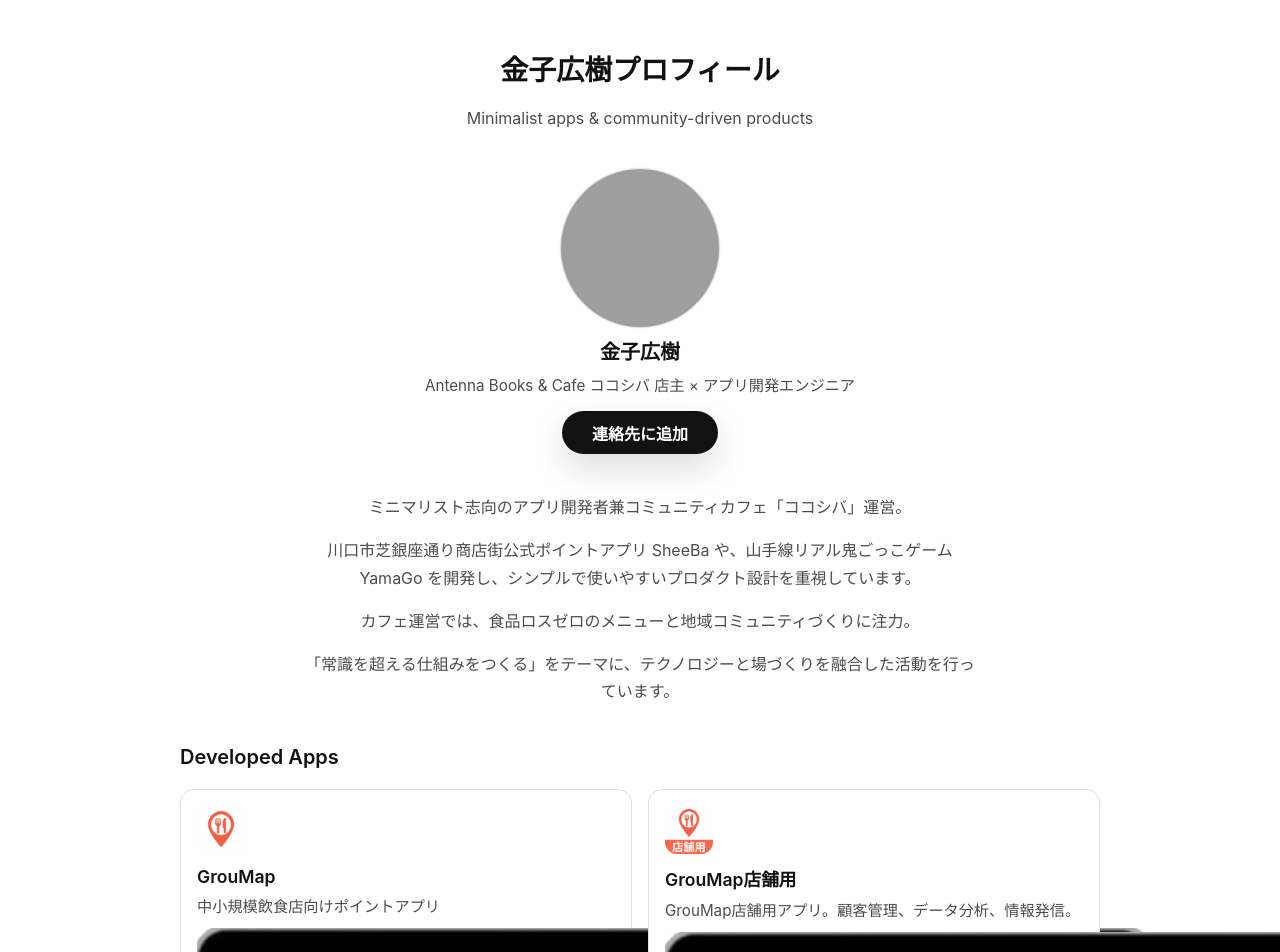
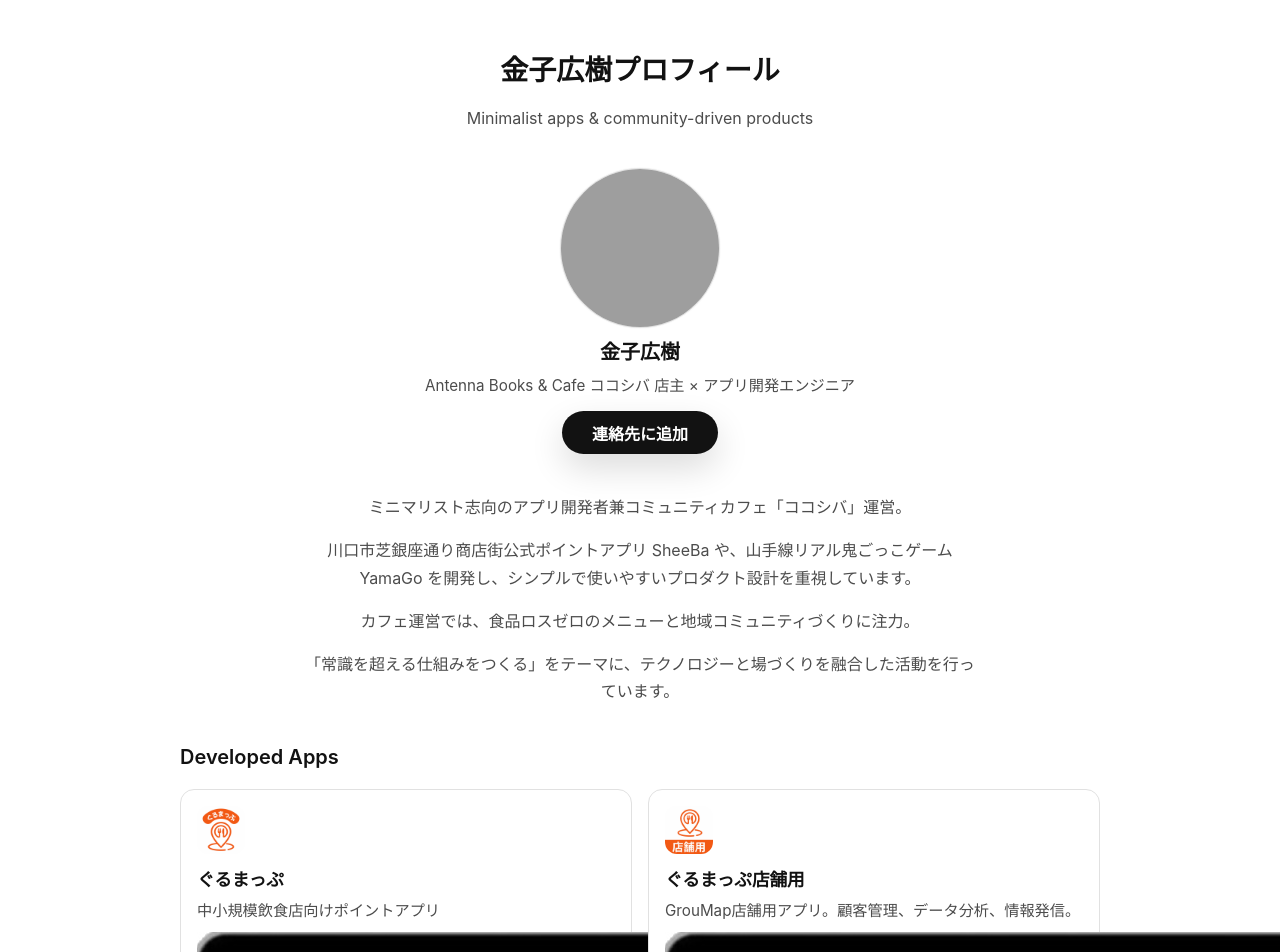
Before and after one commit to minimalistHiro/app-portfolio, a Next.js app: page / in a window 1280 px wide. Shown: the top 952 px of the page. Built offline with nearby package versions, Linux system fonts and the light colour scheme; grey boxes are pictures that could not be loaded.

Commit message:
Rename GrouMap labels to ぐるまっぷ and update assets

```diff
--- a/app/page.tsx
+++ b/app/page.tsx
@@ -22,7 +22,7 @@
 
 const appProjects: AppProject[] = [
   {
-    name: "GrouMap",
+    name: "ぐるまっぷ",
     subtitle: "中小規模飲食店向けポイントアプリ",
     iconImage: "/images/groumap-icon.png",
     appStoreLink: "https://apps.apple.com/jp/app/groumap/id6757521236",
@@ -41,7 +41,7 @@
     },
   },
   {
-    name: "GrouMap店舗用",
+    name: "ぐるまっぷ店舗用",
     subtitle: "GrouMap店舗用アプリ。顧客管理、データ分析、情報発信。",
     iconImage: "/images/groumap-store-icon.png",
     appStoreLink: "https://apps.apple.com/jp/app/groumap%E5%BA%97%E8%88%97%E7%94%A8/id6757588727",
```
Also changed, not shown: public/images/groumap-icon.png, public/images/groumap-store-icon.png.
